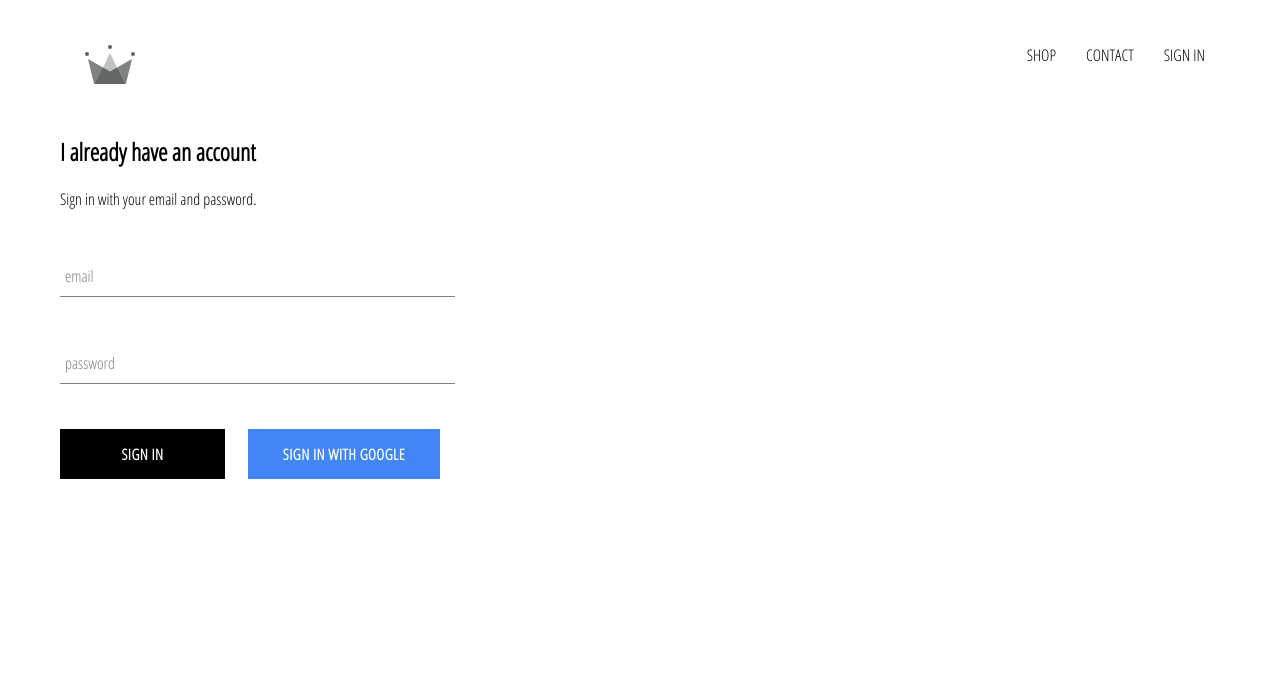
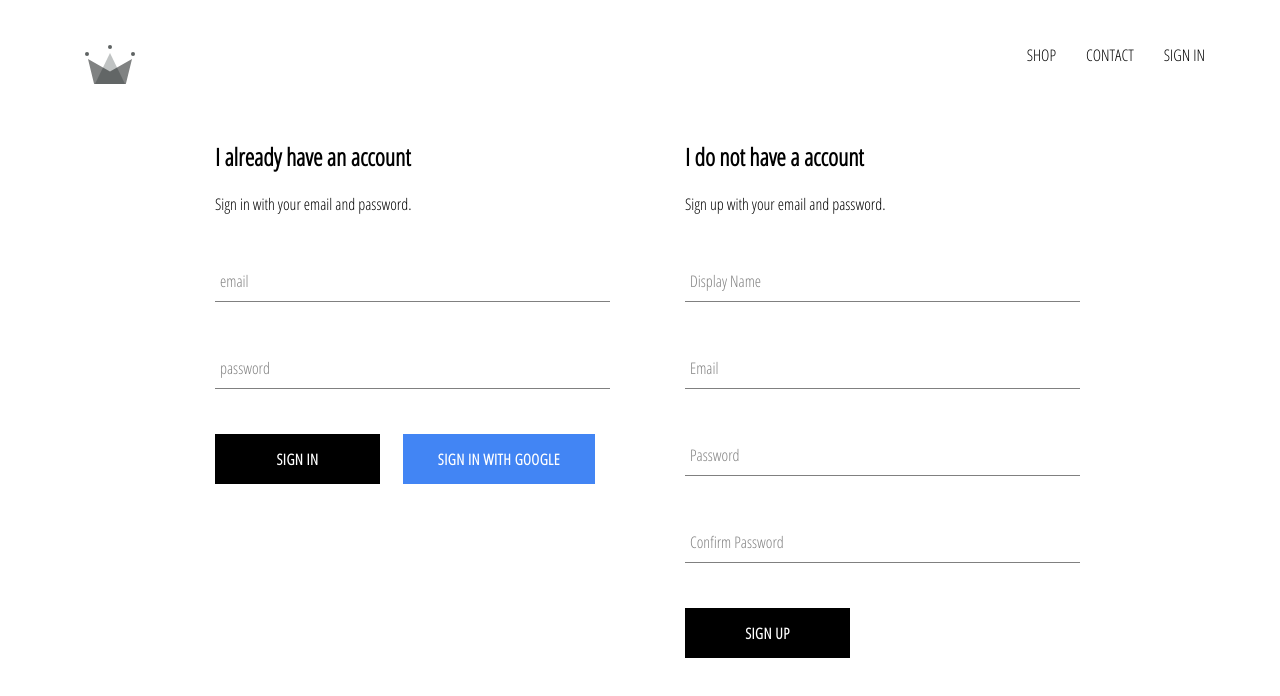
Before and after one commit to priyanka0494/crwn-clothing, a React (Create React App) app: page /signin in a window 1280 px wide. Shown: the top 696 px of the page. Built offline with nearby package versions, Linux system fonts and the light colour scheme; no server answers.

Commit message:
Implemented firebase utils, included ability to store authenticated user into firestore database

```diff
--- a/src/App.js
+++ b/src/App.js
@@ -4,7 +4,7 @@
 import ShopPage from './pages/shop/shop.component';
 import SignInAndSignUpPage from './pages/sign-in-and-sign-up/sign-in-and-sign-up.component';
 import Header from './components/header/header.component';
-import { auth } from './firebase/firebase.util';
+import { auth, createUserProfileDocument } from './firebase/firebase.util';
 import './App.css';
 
 class App extends React.Component{
@@ -20,8 +20,25 @@
 	unsubscribeFromAuth = null;
 	componentDidMount() {
 		//fetch current user information
-		this.unsubscribeFromAuth = auth.onAuthStateChanged(user => {
-			this.setState({ currentUser: user });
+		this.unsubscribeFromAuth = auth.onAuthStateChanged(async userAuth => {
+			// createUserProfileDocument(user);
+			if (userAuth) {
+				const userRef = await createUserProfileDocument(userAuth);
+
+				userRef.onSnapshot(snapShot => {
+					this.setState({
+						currentUser: {
+							id: snapShot.id,
+							...snapShot.data()
+						}
+					});
+					console.log(this.state);
+				})
+			} else {
+				this.setState({
+					currentUser: userAuth
+				});
+			}
 		});
 	}
 
--- a/src/components/custom-button/custom-button.component.jsx
+++ b/src/components/custom-button/custom-button.component.jsx
@@ -2,7 +2,10 @@
 import './custom-button.styles.scss';
 
 const CustomButton = ({ children, isGoogleSignIn, ...otherProps }) => (
-	<button className={`${isGoogleSignIn ? 'google-sign-in' : ''} custom-button`} {...otherProps}>
+	<button
+		className={`${isGoogleSignIn ? 'google-sign-in' : ''} custom-button`}
+		{...otherProps}
+	>
 	{children}
 	</button>
 );
--- /dev/null
+++ b/src/components/sign-up/sign-up.component.jsx
@@ -0,0 +1,94 @@
+import React from 'react';
+import FormInput from '../form-input/form-input.component';
+import CustomButton from '../custom-button/custom-button.component';
+import { auth, createUserProfileDocument } from '../../firebase/firebase.util';
+import './sign-up.styles.scss';
+
+class SignUp extends React.Component {
+	constructor() {
+		super();
+
+		this.state = {
+			displayName: '',
+			email: '',
+			password: '',
+			confirmPassword: ''
+		};
+	}
+
+	handleSubmit = async event => {
+		event.preventDefault();
+		const { displayName, email, password, confirmPassword } = this.state;
+
+		if (password !== confirmPassword) {
+			alert("Passwords don't match");
+			return;
+		}
+
+		try {
+			const { user } = await auth.createUserWithEmailAndPassword(email, password);
+			await createUserProfileDocument(user, { displayName });
+			this.setState({
+				displayName: '',
+				email: '',
+				password: '',
+				confirmPassword: ''
+			});
+		} catch(error) {
+			console.log(error);
+		}
+	};
+
+	handleChange = event => {
+		const { name, value } = event.target;
+		this.setState({ [name]: value });
+	};
+
+	render() {
+		const { displayName, email, password, confirmPassword } = this.state;
+
+		return(
+			<div className='sign-up'>
+				<h2>I do not have a account</h2>
+				<span>Sign up with your email and password.</span>
+				<form className='sign-up-form' onSubmit={this.handleSubmit}>
+					<FormInput
+						type='text'
+						name='displayName'
+						value={displayName}
+						onChange={this.handleChange}
+						label='Display Name'
+						required
+					/>
+					<FormInput
+						type='email'
+						name='email'
+						value={email}
+						onChange={this.handleChange}
+						label='Email'
+						required
+					/>
+					<FormInput
+						type='password'
+						name='password'
+						value={password}
+						onChange={this.handleChange}
+						label='Password'
+						required
+					/>
+					<FormInput
+						type='password'
+						name='confirmPassword'
+						value={confirmPassword}
+						onChange={this.handleChange}
+						label='Confirm Password'
+						required
+					/>
+					<CustomButton type='submit'>Sign Up</CustomButton>
+				</form>
+			</div>
+		);
+	}
+
+}
+ export default SignUp;
--- /dev/null
+++ b/src/components/sign-up/sign-up.styles.scss
@@ -0,0 +1,9 @@
+.sign-up {
+	display: flex;
+	flex-direction: column;
+	width: 380px;
+
+	.title {
+		margin: 10px 0;
+	}
+}
--- a/src/firebase/firebase.util.js
+++ b/src/firebase/firebase.util.js
@@ -13,6 +13,31 @@
 	measurementId: "G-1RK4BVFX55"
 }
 
+export const createUserProfileDocument = async (userAuth, additionalData) => {
+	if(!userAuth) return;
+
+	const userRef = firestore.doc(`users/${userAuth.uid}`);
+	const snapShot = await userRef.get();
+
+	if (!snapShot.exists) {
+		const { displayName, email } = userAuth;
+		const createdAt = new Date();
+
+		try {
+			await userRef.set({
+				displayName,
+				email,
+				createdAt,
+				...additionalData
+			})
+		} catch (error) {
+			console.log('error creating user', error.message)
+		}
+	}
+
+	return userRef;
+};
+
 firebase.initializeApp(config);
 
 export const auth = firebase.auth();
--- a/src/pages/sign-in-and-sign-up/sign-in-and-sign-up.component.jsx
+++ b/src/pages/sign-in-and-sign-up/sign-in-and-sign-up.component.jsx
@@ -1,10 +1,14 @@
 import React from 'react';
-import SignIn from '../../components/sign-in/sign-in.component'
-import './sign-in-and-sign-up.styles.scss'
+import SignIn from '../../components/sign-in/sign-in.component';
+import SignUp from '../../components/sign-up/sign-up.component';
+import './sign-in-and-sign-up.styles.scss';
 
 const SignInAndSignUpPage = () => {
 	return (
-		<SignIn />
+		<div className='sign-in-and-sign-up'>
+			<SignIn />
+			<SignUp />
+		</div>
 	);
 }
 
--- a/src/pages/sign-in-and-sign-up/sign-in-and-sign-up.styles.scss
+++ b/src/pages/sign-in-and-sign-up/sign-in-and-sign-up.styles.scss
@@ -0,0 +1,6 @@
+.sign-in-and-sign-up {
+	width: 850px;
+	display: flex;
+	justify-content: space-between;
+	margin: 30px auto;
+}
```
